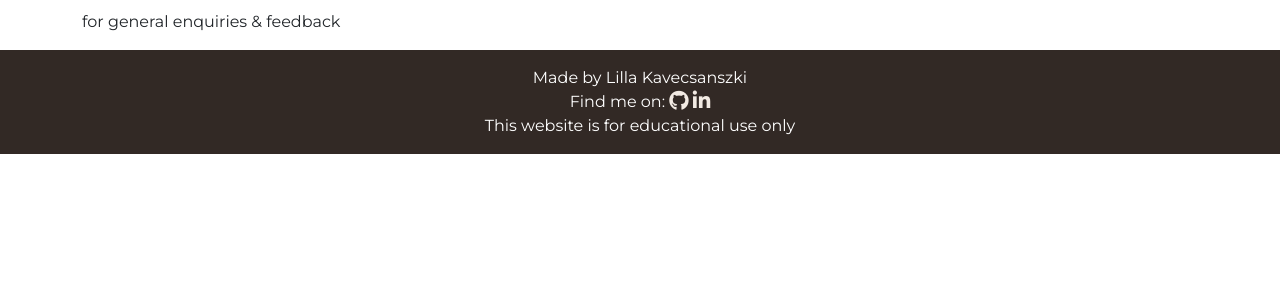
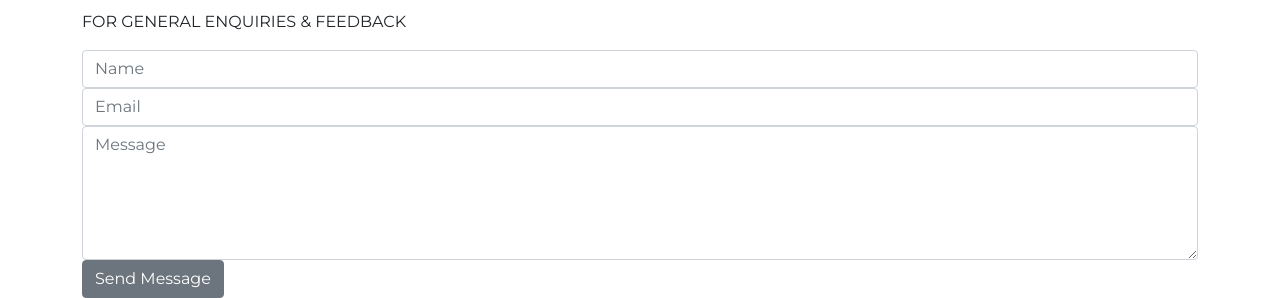
Before and after one commit to Lilla-Kavecsanszki/downwarddog, a Django app: template templates/index.html in a window 1280 px wide. Shown: the part 1748-2046 px from the top of the page. Before the commit the page ends 1902 px from the top, so only its background shows below. Run offline with Django 3.2, Linux system fonts and the light colour scheme; the template is opened without the code that fills it, so the values that code supplies are empty; some libraries are stand-ins or nearby versions.

Commit message:
Add contact form to homepage

```diff
--- a/templates/index.html
+++ b/templates/index.html
@@ -86,7 +86,17 @@
         <div class="row">
             <div class="col-lg-4">
                 <h2>Reach Out</h2>
-                <p>for general enquiries & feedback</p>
+                <p class="text-uppercase">for general enquiries & feedback</p>
+            </div>
+            <div class="center-form">
+                <form>
+                    <input type="text" name="name" class="form-control" id="fullname" placeholder="Name" required />
+                    <input type="text" name="emailaddress" class="form-control" id="emailaddress" placeholder="Email"
+                        required />
+                    <textarea rows="5" name="feedback" class="form-control" id="feedback" placeholder="Message"
+                        required></textarea>
+                    <button type="submit" class="btn btn-secondary center-block">Send Message</button>
+                </form>
             </div>
             <div class="col-lg-8">
                 <img src="#" alt="Map" class="img-fluid" />
@@ -94,4 +104,5 @@
         </div>
     </div>
 </section>
+
 {% endblock content %}
```
